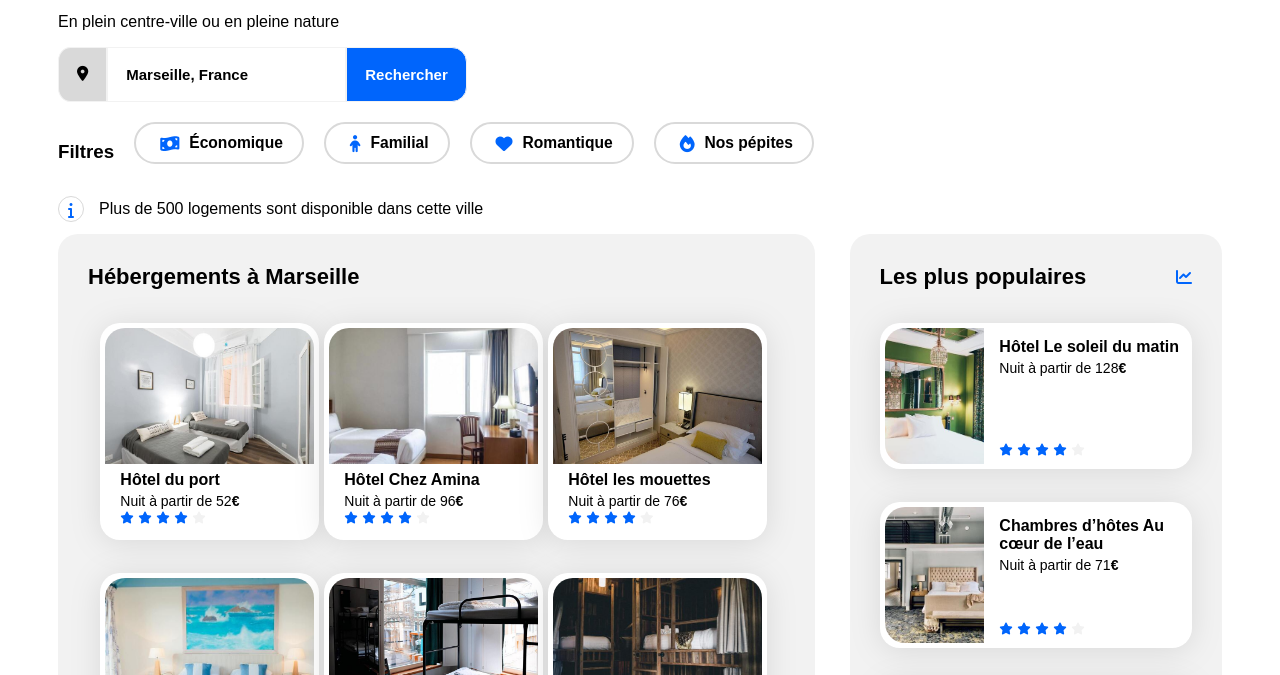
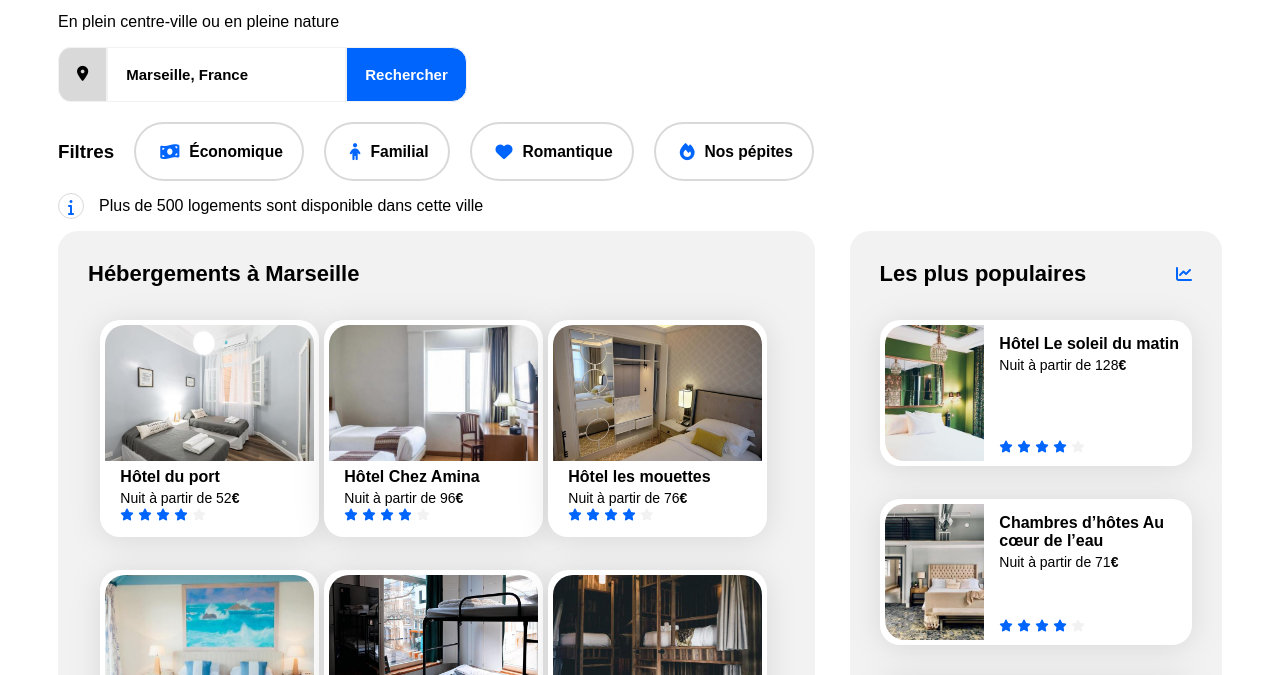
Before and after one commit to TiagoCarvalhoMartins/TiagoCARVALHOMARTINS_2_24082023, a plain HTML site: page index.html in a window 1280 px wide. Shown: the part 124-799 px from the top of the page. Drawn offline with Linux system fonts and the light colour scheme; a web font is replaced by a local one.

Commit message:
margin error on filter

```diff
--- a/css/style.css
+++ b/css/style.css
@@ -160,7 +160,7 @@ form button {
     background-color: white;
     padding: 10px 19px 10px 19px;
     border-radius: 50px;
-    margin: 0 20px 20px 0;
+    margin: 0 20px 0px 0;
 }
 
 .filterButton:hover {
```
